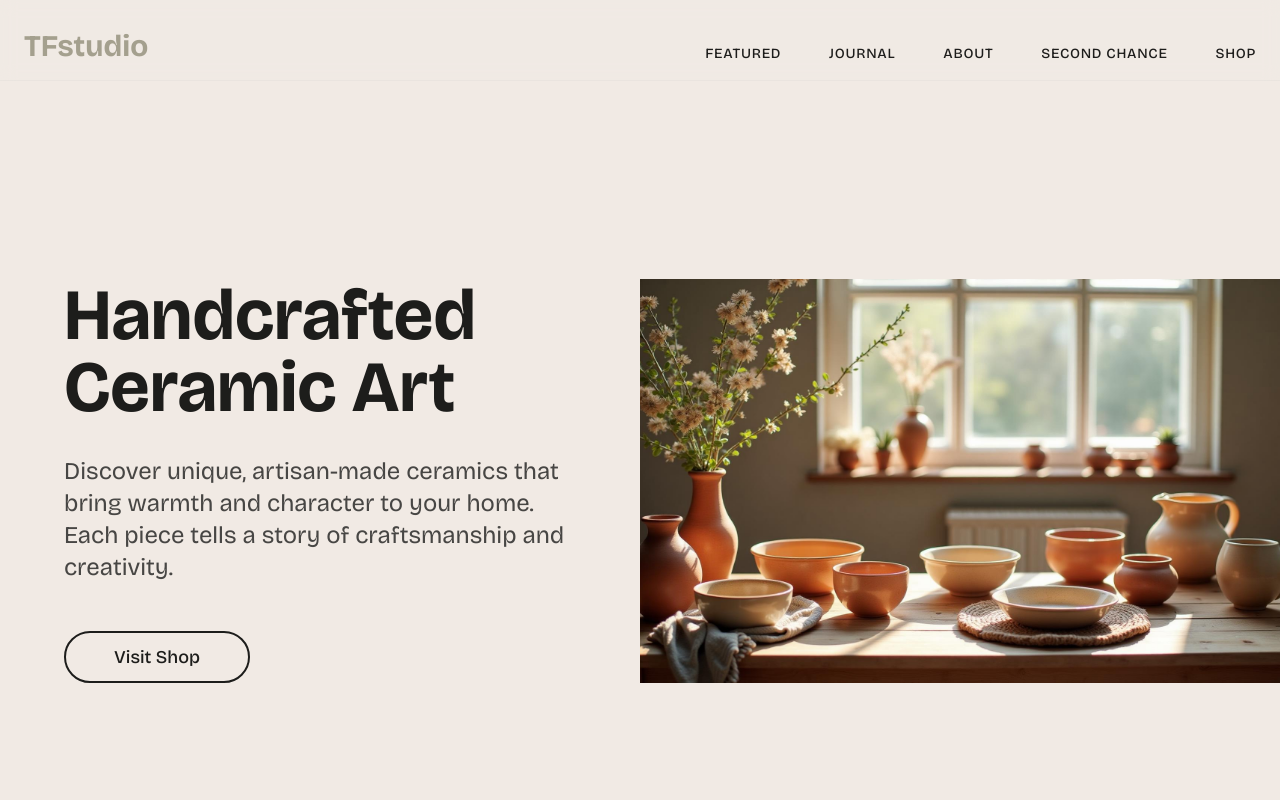
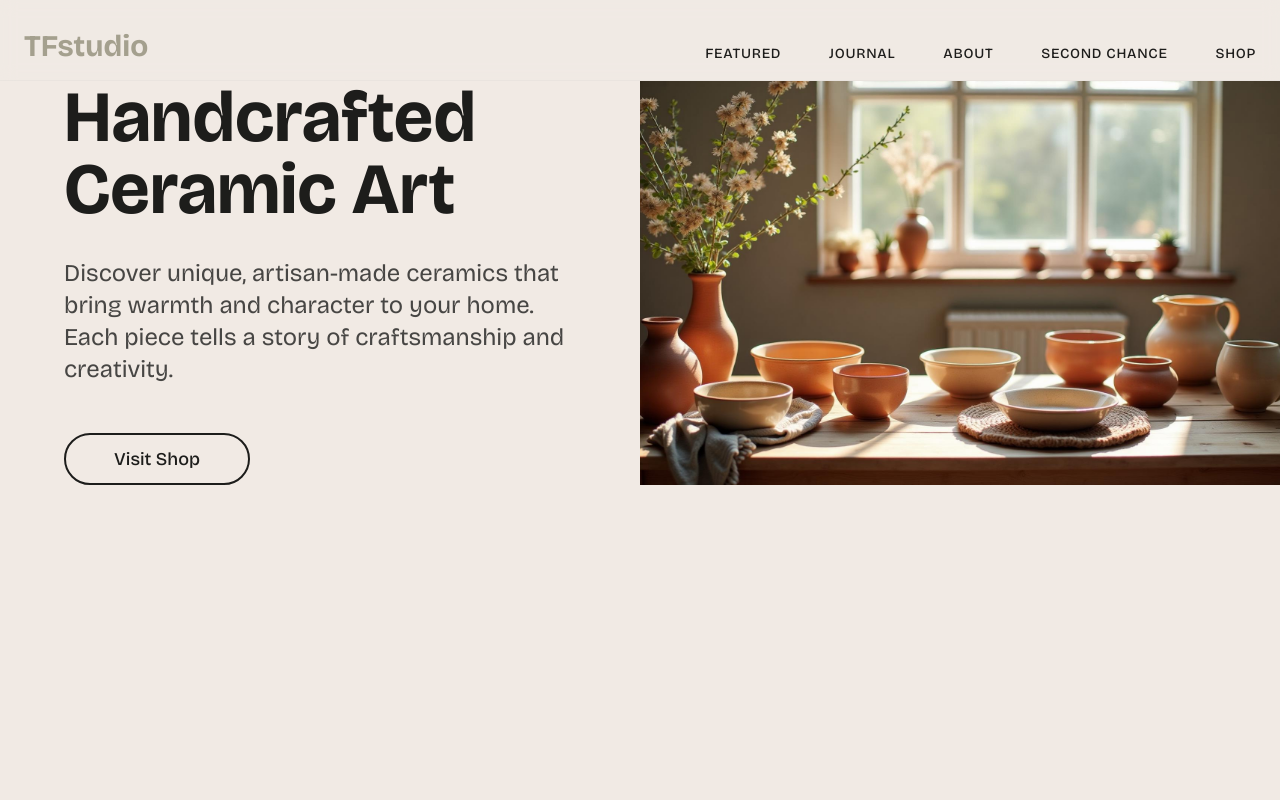
Before and after one commit to jernej107/ceramic-story-wireframe, a React (Vite) app: page / in a window 1280 px wide. Shown: the top 800 px of the page. Built offline with nearby package versions, Linux system fonts and the light colour scheme; the HTML template or start-up script is replaced by a standard one.

Commit message:
Refactor: Remove spacing

```diff
--- a/src/components/HeroSection.tsx
+++ b/src/components/HeroSection.tsx
@@ -39,7 +39,7 @@ const HeroSection = () => {
       </section>
 
       {/* Desktop Version - Half/Half Layout */}
-      <section className="hidden lg:flex min-h-screen bg-background items-center">
+      <section className="hidden lg:flex min-h-screen bg-background">
         <div className="w-full h-full flex">
           <div className="w-1/2 flex items-center justify-center px-12 bg-background">
             {/* Text Content - Left Side */}
```
